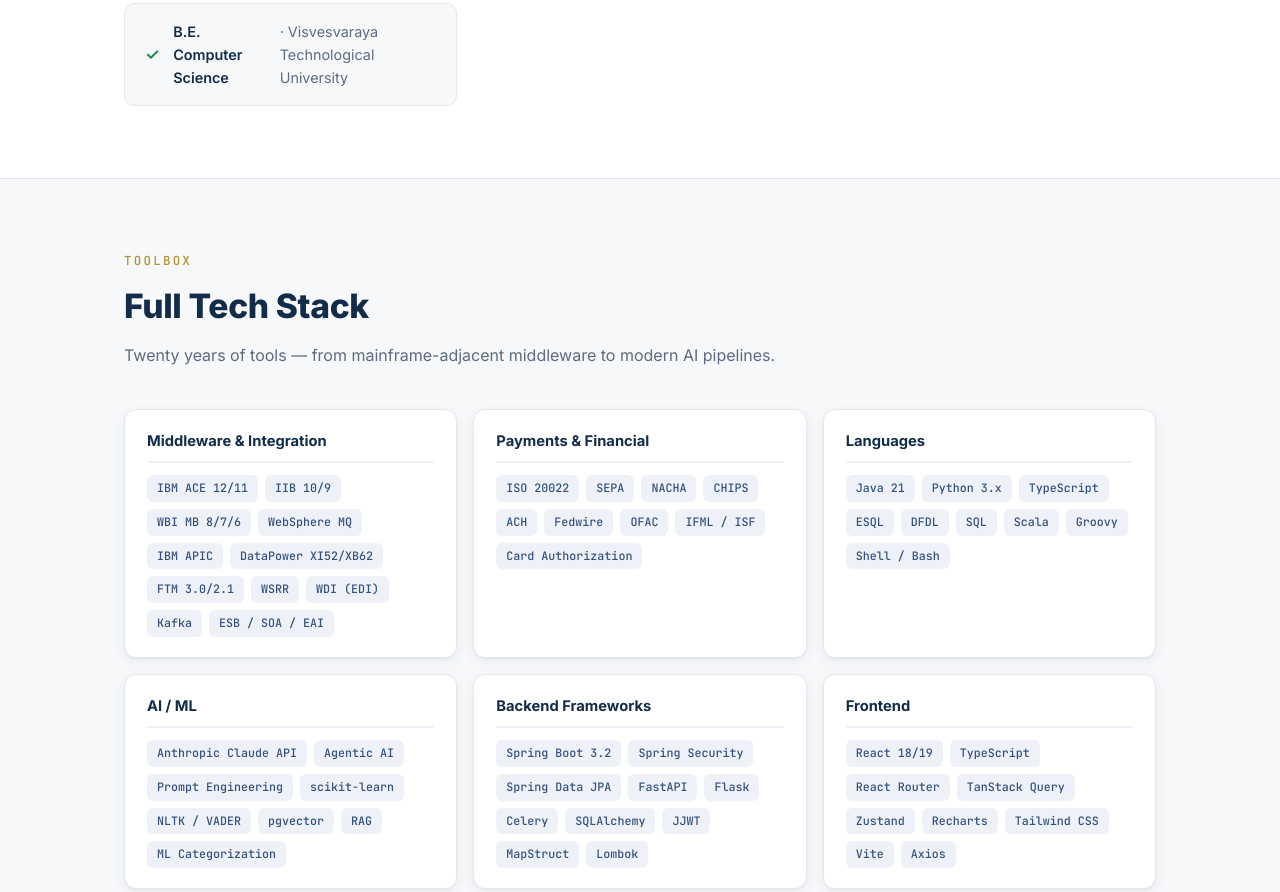
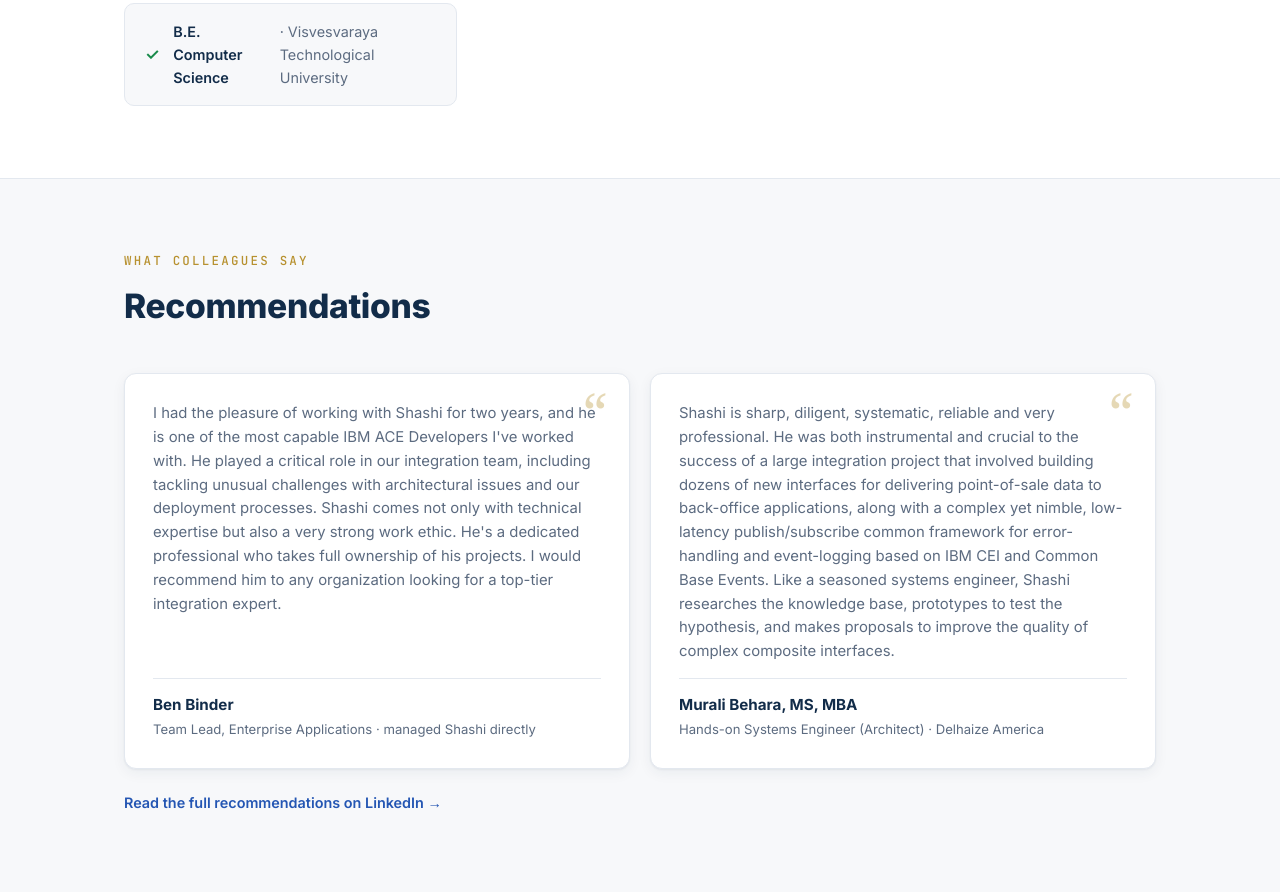
Before and after one commit to sksharmar1/sksharmar1.github.io, a plain HTML site: page index.html in a window 1280 px wide. Shown: the part 3773-4665 px from the top of the page. Drawn offline with Linux system fonts and the light colour scheme.

Commit message:
Add recommendations section (Ben Binder, Murali Behara) with LinkedIn link

```diff
--- a/index.html
+++ b/index.html
@@ -110,6 +110,19 @@ h2{font-size:clamp(1.55rem,3.4vw,2.1rem);font-weight:800;letter-spacing:-.01em;m
 .cert.badge::before{content:none}
 .cert-logo{height:46px;width:auto;border-radius:6px;flex-shrink:0;background:#fff}
 .cert span{color:var(--muted);font-weight:400}
+
+.recs{display:grid;grid-template-columns:repeat(auto-fit,minmax(320px,1fr));gap:20px;margin-top:40px}
+.rec{background:var(--card);border:1px solid var(--card-border);border-radius:12px;padding:28px;box-shadow:var(--shadow);
+  display:flex;flex-direction:column;gap:14px;position:relative}
+.rec::before{content:'\201C';position:absolute;top:10px;right:22px;font-size:3.4rem;line-height:1;
+  color:var(--gold);opacity:.35;font-family:Georgia,serif}
+.rec blockquote{color:var(--muted);font-size:.93rem;border:none;flex-grow:1}
+.rec-who{display:flex;flex-direction:column;gap:2px;border-top:1px solid var(--card-border);padding-top:14px}
+.rec-who b{color:var(--navy);font-size:.95rem}
+.rec-who span{color:var(--muted);font-size:.82rem}
+.rec-link{margin-top:22px;font-size:.9rem;font-weight:600}
+.rec-link a{color:var(--accent);text-decoration:none}
+.rec-link a:hover{text-decoration:underline}
 
 .stack-grid{display:grid;grid-template-columns:repeat(auto-fill,minmax(320px,1fr));gap:16px;margin-top:40px}
 .stack-group{background:var(--card);border:1px solid var(--card-border);border-radius:12px;padding:20px 22px;box-shadow:var(--shadow)}
@@ -331,6 +344,26 @@ footer{border-top:1px solid var(--card-border);padding:30px 0;color:var(--muted)
     </div>
   </section>
 
+  <section id="recommendations">
+    <div class="wrap">
+      <div class="sec-label reveal">What colleagues say</div>
+      <h2 class="reveal">Recommendations</h2>
+
+      <div class="recs">
+        <div class="rec reveal">
+          <blockquote>I had the pleasure of working with Shashi for two years, and he is one of the most capable IBM ACE Developers I've worked with. He played a critical role in our integration team, including tackling unusual challenges with architectural issues and our deployment processes. Shashi comes not only with technical expertise but also a very strong work ethic. He's a dedicated professional who takes full ownership of his projects. I would recommend him to any organization looking for a top-tier integration expert.</blockquote>
+          <div class="rec-who"><b>Ben Binder</b><span>Team Lead, Enterprise Applications · managed Shashi directly</span></div>
+        </div>
+
+        <div class="rec reveal">
+          <blockquote>Shashi is sharp, diligent, systematic, reliable and very professional. He was both instrumental and crucial to the success of a large integration project that involved building dozens of new interfaces for delivering point-of-sale data to back-office applications, along with a complex yet nimble, low-latency publish/subscribe common framework for error-handling and event-logging based on IBM CEI and Common Base Events. Like a seasoned systems engineer, Shashi researches the knowledge base, prototypes to test the hypothesis, and makes proposals to improve the quality of complex composite interfaces.</blockquote>
+          <div class="rec-who"><b>Murali Behara, MS, MBA</b><span>Hands-on Systems Engineer (Architect) · Delhaize America</span></div>
+        </div>
+      </div>
+      <p class="rec-link reveal"><a href="https://www.linkedin.com/in/sksharmas" target="_blank" rel="noopener">Read the full recommendations on LinkedIn →</a></p>
+    </div>
+  </section>
+
   <section id="stack">
     <div class="wrap">
       <div class="sec-label reveal">Toolbox</div>
```
